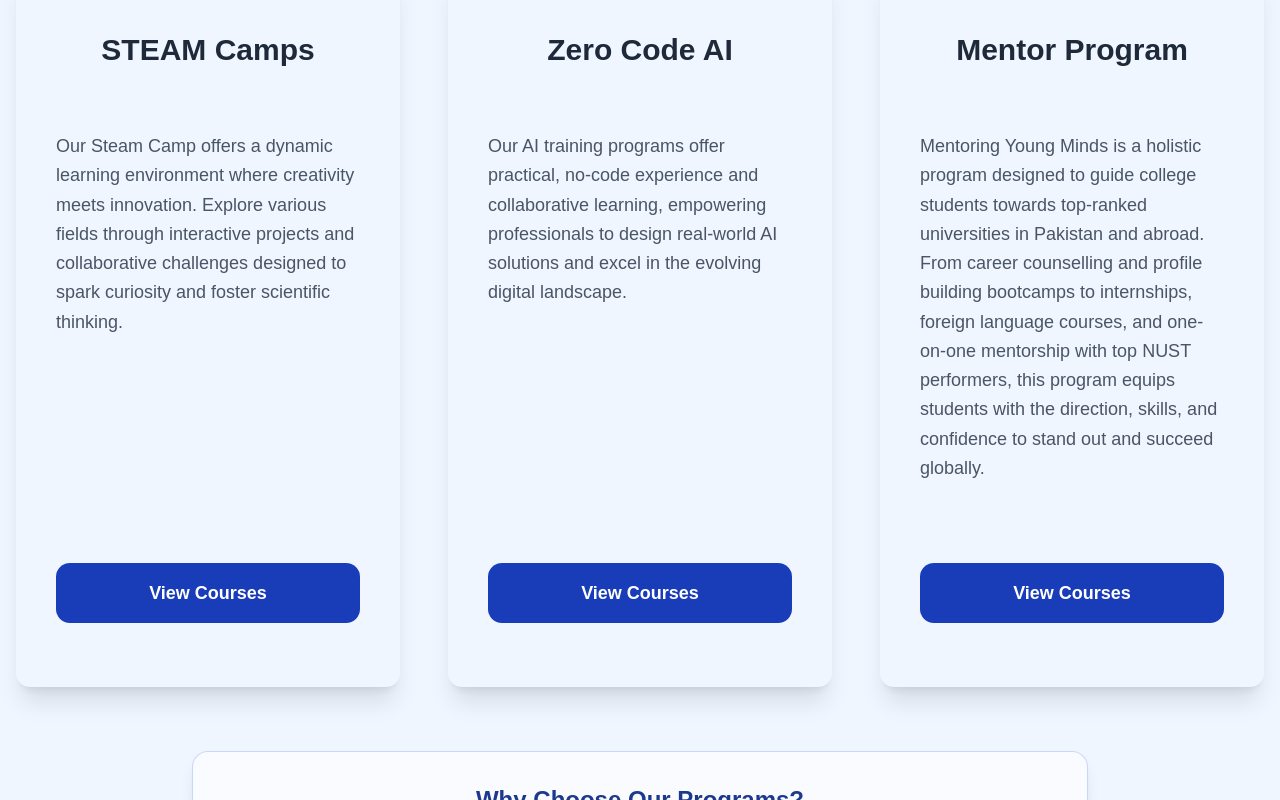
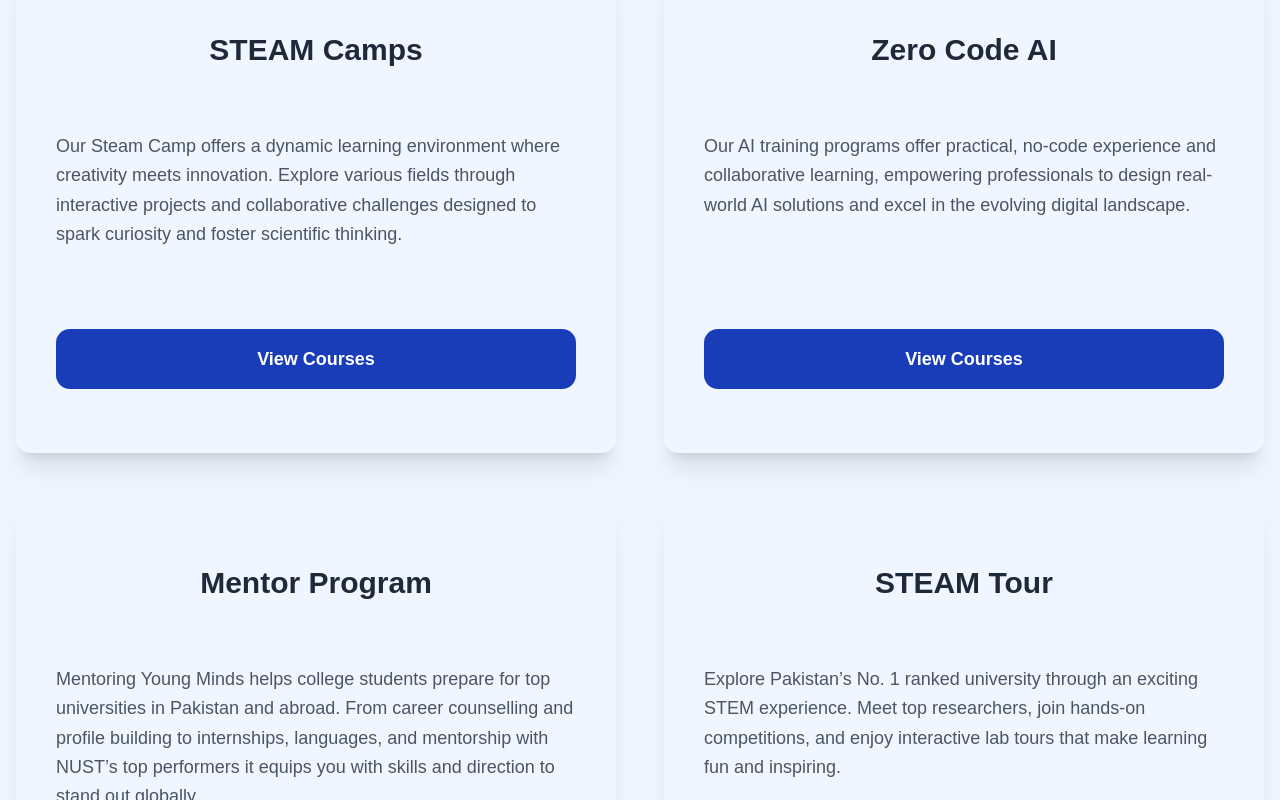
Before and after one commit to umairijaz62/a4ai, a Next.js app: page /services in a window 1280 px wide. Shown: the part 480-1280 px from the top of the page. Built offline with nearby package versions, Linux system fonts and the light colour scheme.

Commit message:
whatweoffer and navbar

```diff
--- a/src/components/Navbar.tsx
+++ b/src/components/Navbar.tsx
@@ -195,6 +195,8 @@
                 </Link> */}
               </NestedNavOption>
               <NestedNavOption text="Mentor Program" link="/services/mentor" />
+              <NestedNavOption text="STEAM Tour" link="/services/steamtour" />
+
 
               {/* <NestedNavOption text="Mentor Program for O/A Level" link="/services/mentor">
                 <Link
--- a/src/pages/services.tsx
+++ b/src/pages/services.tsx
@@ -16,7 +16,6 @@
       title: "STEAM Camps",
       description:
         "Our Steam Camp offers a dynamic learning environment where creativity meets innovation. Explore various fields through interactive projects and collaborative challenges designed to spark curiosity and foster scientific thinking.",
-      icon: PencilRuler,
       href: "/services/steam",
     },
     {
@@ -24,15 +23,20 @@
       title: "Zero Code AI",
       description:
         "Our AI training programs offer practical, no-code experience and collaborative learning, empowering professionals to design real-world AI solutions and excel in the evolving digital landscape.",
-      icon: Users,
       href: "/services/zerocodeai ",
     },
     {
         id: "mentor-program",
         title: "Mentor Program",
         description:
-        "Mentoring Young Minds is a holistic program designed to guide college students towards top-ranked universities in Pakistan and abroad. From career counselling and profile building bootcamps to internships, foreign language courses, and one-on-one mentorship with top NUST performers, this program equips students with the direction, skills, and confidence to stand out and succeed globally.",
-      icon: GraduationCap,
+        "Mentoring Young Minds helps college students prepare for top universities in Pakistan and abroad. From career counselling and profile building to internships, languages, and mentorship with NUST’s top performers it equips you with skills and direction to stand out globally.",
+      href: "/services/mentor ",
+    },
+    {
+        id: "STEAM Tour",
+        title: "STEAM Tour",
+        description:
+        "Explore Pakistan’s No. 1 ranked university through an exciting STEM experience. Meet top researchers, join hands-on competitions, and enjoy interactive lab tours that make learning fun and inspiring.",
       href: "/services/mentor ",
     },
   ]
@@ -63,9 +67,8 @@
             ))}
           </div>
 
-        {/* Programs Section */}
         <div className="w-full max-w-7xl">
-          <div className="grid grid-cols-1 lg:grid-cols-3 gap-12">
+          <div className="grid grid-cols-1 md:grid-cols-2 gap-12">
             {programs.map((program, index) => (
               <Card
                 key={program.id}
@@ -106,7 +109,6 @@
         </div>
 
 
-        {/* Additional Info Section */}
         <div className="mt-16 w-full max-w-4xl">
           <div className="bg-white/60 backdrop-blur-sm rounded-2xl border border-blue-700/20 p-8 shadow-lg">
             <div className="text-center">
```
